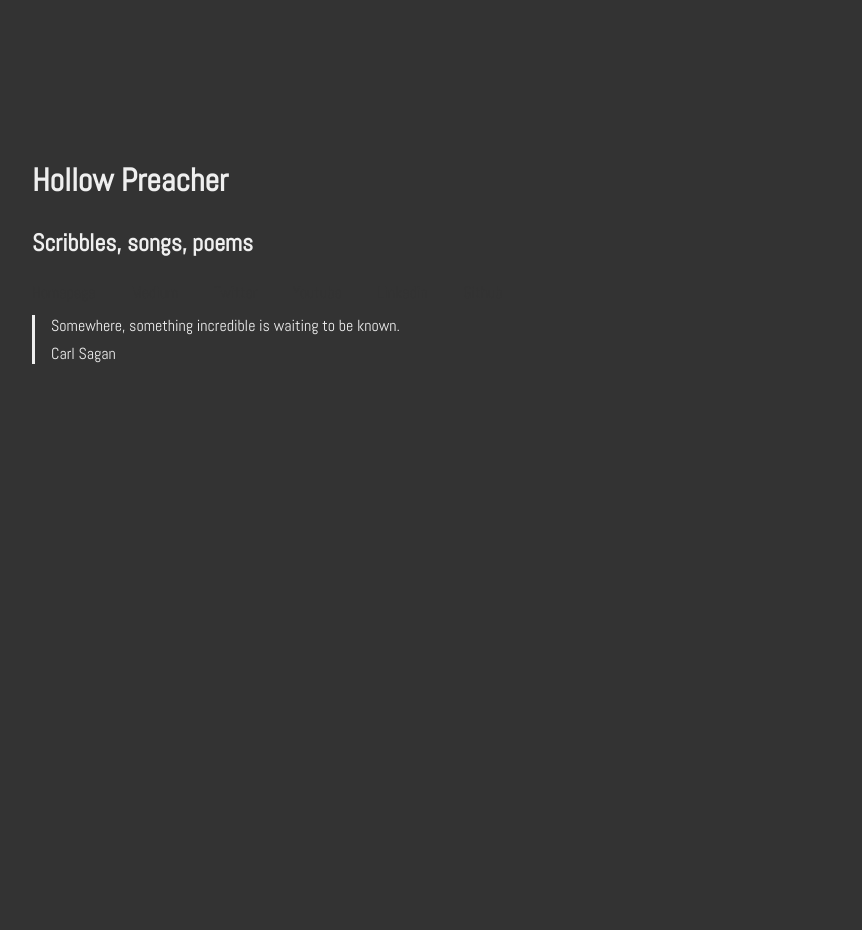
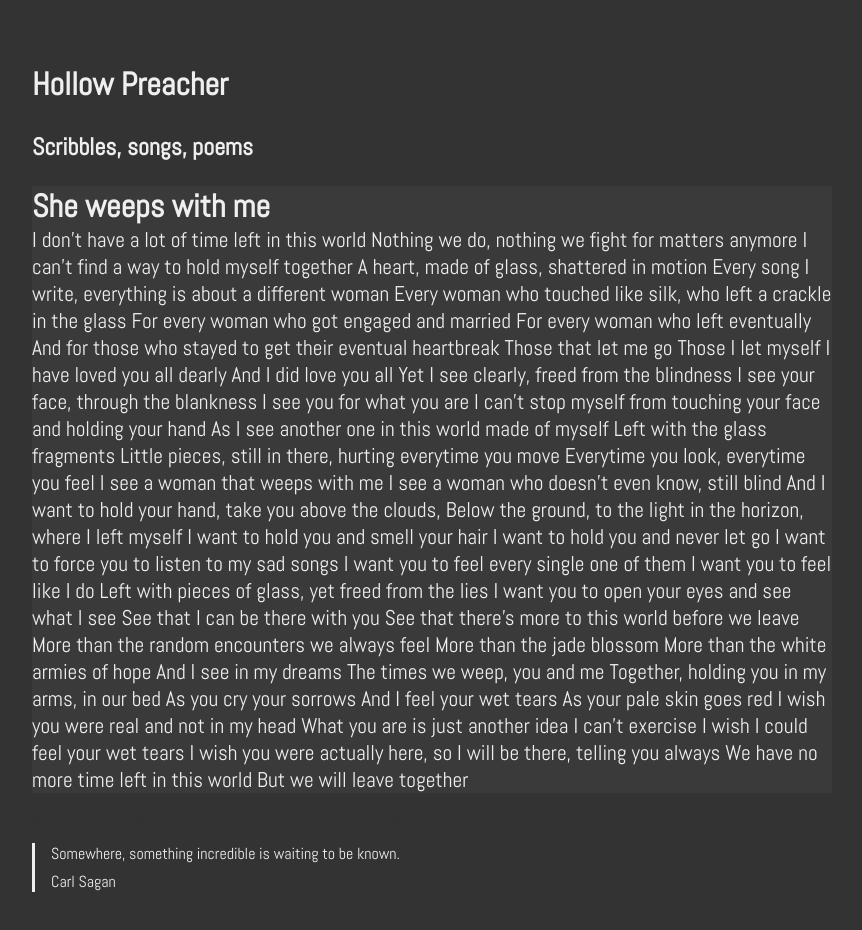
Before and after one commit to cihankoseoglu/spacedyevest, a plain HTML site: page index.html in a window 1280 px wide. Shown: the whole page, without its empty margins (0-862 px from the left). Before the commit the page ends 800 px from the top, so only its background shows below. Drawn offline with Linux system fonts and the light colour scheme.

Commit message:
Initial changes

```diff
--- a/index.html
+++ b/index.html
@@ -6,7 +6,7 @@
     <head>
         <meta charset="utf-8">
         <meta http-equiv="X-UA-Compatible" content="IE=edge,chrome=1">
-        <title>cihankoseoglu.com -- mainpage</title>
+        <title>hollowpreacher</title>
         <meta name="description" content="">
         <meta name="viewport" content="width=device-width, initial-scale=1">
 
@@ -25,6 +25,67 @@
           <div class="row">
             <h2>Hollow Preacher</h2>
             <h3>Scribbles, songs, poems</h3>
+          </div>
+
+          <div class="row blog-post">
+            <div class="blog-header">
+              She weeps with me
+            </div>
+            <div class="blog-post-body">
+              I don't have a lot of time left in this world
+Nothing we do, nothing we fight for matters anymore
+I can't find a way to hold myself together
+A heart, made of glass, shattered in motion
+Every song I write, everything is about a different woman
+Every woman who touched like silk, who left a crackle in the glass
+For every woman who got engaged and married
+For every woman who left eventually
+And for those who stayed to get their eventual heartbreak
+Those that let me go
+Those I let myself
+I have loved you all dearly
+And I did love you all
+
+Yet I see clearly, freed from the blindness
+I see your face, through the blankness
+I see you for what you are
+I can't stop myself from touching your face and holding your hand
+As I see another one in this world made of myself
+Left with the glass fragments
+Little pieces, still in there, hurting everytime you move
+Everytime you look, everytime you feel
+I see a woman that weeps with me
+I see a woman who doesn't even know, still blind
+
+And I want to hold your hand, take you above the clouds,
+Below the ground, to the light in the horizon, where I left myself
+I want to hold you and smell your hair
+I want to hold you and never let go
+I want to force you to listen to my sad songs
+I want you to feel every single one of them
+I want you to feel like I do
+Left with pieces of glass, yet freed from the lies
+I want you to open your eyes and see what I see
+See that I can be there with you
+See that there's more to this world before we leave
+
+More than the random encounters we always feel
+More than the jade blossom
+More than the white armies of hope
+And I see in my dreams
+The times we weep, you and me
+Together, holding you in my arms, in our bed
+As you cry your sorrows
+And I feel your wet tears
+As your pale skin goes red
+I wish you were real and not in my head
+What you are is just another idea I can't exercise
+I wish I could feel your wet tears
+I wish you were actually here, so
+I will be there, telling you always
+We have no more time left in this world
+But we will leave together
+            </div>
           </div>
 
 
--- a/scss/main.scss
+++ b/scss/main.scss
@@ -9,6 +9,7 @@
 $blue-bg : #20c0d0;
 $white-color : #efefef;
 $black-color: #333333;
+$gray-color: rgba(60,60,60,0.8);
 
 // site scss
 
@@ -35,7 +36,7 @@ body{
 
   .wrapper{
     margin:{
-      top:10em;
+      top:4em;
       bottom:10em;
       left:2em;
     };
@@ -71,6 +72,24 @@ body{
       top:0.8em;
       bottom:0.8em;
     }
+  }
+
+  .blog-post{
+    background: $gray-color;
+    color: $white-color;
+    text-align: left;
+    width: 800px;
+  }
+  .blog-header{
+    font-size: 24pt;
+    font-weight: 700
+  }
+  .blog-post{
+    font-size: 16pt;
+    font-weight: 300;
+    word-wrap: break-word;
+
+
   }
 
   blockquote{
```
Also changed, not shown: css/main.css.
